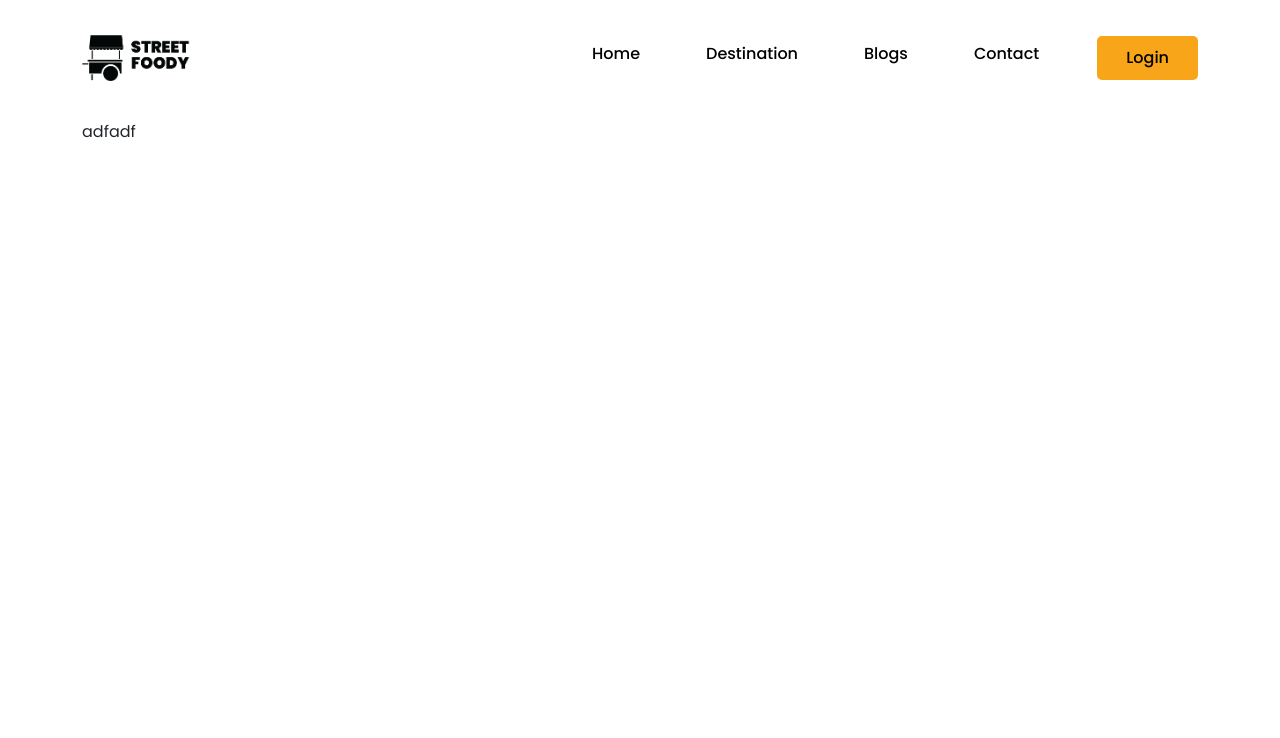
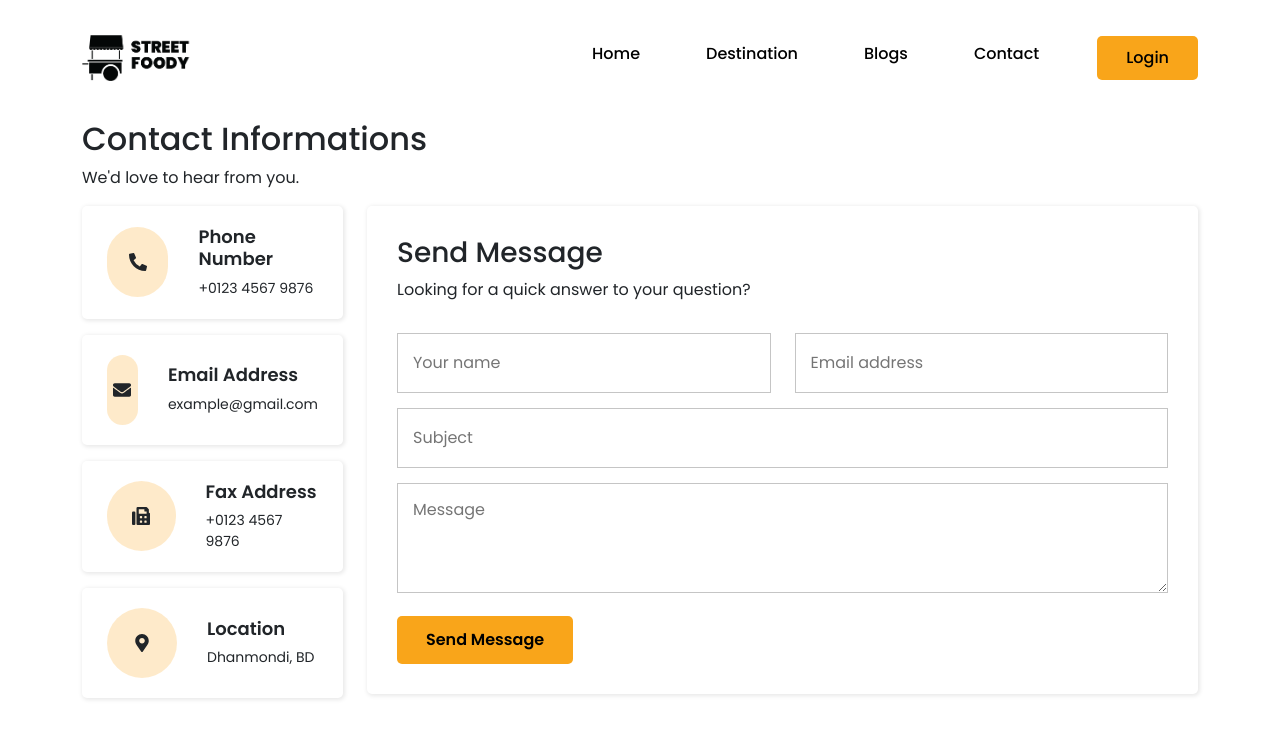
Before and after one commit to sagorranait/street-foody, a React (Create React App) app: page /contact in a window 1280 px wide. Shown: the top 738 px of the page. Built offline with nearby package versions, Linux system fonts and the light colour scheme.

Commit message:
Design of Contact Page is done

```diff
--- /dev/null
+++ b/src/Components/ContactInfo.js
@@ -0,0 +1,13 @@
+function ContactInfo({icon, title, text}) {
+  return (
+   <div className="info">
+      <div className="icon">{icon}</div>
+      <div className="text">
+         <h3>{title}</h3>
+         <p>{text}</p>
+      </div>
+   </div>
+  )
+}
+
+export default ContactInfo
--- a/src/Pages/Contact.js
+++ b/src/Pages/Contact.js
@@ -1,12 +1,50 @@
 import React from 'react'
-import { Container } from 'react-bootstrap'
+import { Col, Container, Form, Row } from 'react-bootstrap';
+import { FaPhoneAlt, FaEnvelope, FaFax, FaMapMarkerAlt } from "react-icons/fa";
+import ContactInfo from '../Components/ContactInfo';
 
 function Contact() {
   return (
     <div id="main">
       <div className="main-content">
          <Container>
-            adfadf
+            <div className="contact-title">
+                <h2>Contact Informations</h2>
+                <p>We'd love to hear from you.</p>
+            </div>
+            <Row>
+              <Col sm={12} md={6} lg={3} xl={3}>
+                <div className="contact-info">
+                  <ContactInfo icon={<FaPhoneAlt/>} title='Phone Number' text='+0123 4567 9876' />
+                  <ContactInfo icon={<FaEnvelope/>} title='Email Address' text='example@gmail.com' />
+                  <ContactInfo icon={<FaFax/>} title='Fax Address' text='+0123 4567 9876' />
+                  <ContactInfo icon={<FaMapMarkerAlt/>} title='Location' text='Dhanmondi, BD' />
+                </div>
+              </Col>
+              <Col sm={12} md={6} lg={9} xl={9}>
+                <div className="message">
+                  <h3>Send Message</h3>
+                  <p>Looking for a quick answer to your question?</p>
+                  <form className='message-form'>
+                    <Row>
+                      <Col>
+                        <input type="text" name="name" id="nameInput" placeholder='Your name' required />
+                      </Col>
+                      <Col>
+                        <input type="email" name="email" id="emailInput" placeholder='Email address' required />
+                      </Col>
+                    </Row>
+                    <Form.Group controlId="formGridAddress2">
+                      <input type="text" name="subject" id="nameInput" placeholder='Subject' required />
+                    </Form.Group>
+                    <Form.Group className="mb-3" controlId="formGridAddress2">
+                      <textarea name="message" id="textareaInput" placeholder='Message' style={{height: '110px'}}></textarea>
+                    </Form.Group>
+                    <button type="submit" className='streetFood-btn'>Send Message</button>
+                  </form>
+                </div>
+              </Col>
+            </Row>
          </Container>
       </div>
     </div>
--- a/src/Style/app.scss
+++ b/src/Style/app.scss
@@ -40,6 +40,7 @@ a{
 }
 
 @import "~bootstrap/scss/bootstrap";
+@import "./components/contactInfo";
 @import "./components/header";
 @import "./components/form";
 @import "./pages/contact";
--- /dev/null
+++ b/src/Style/components/_contactInfo.scss
@@ -0,0 +1,33 @@
+.info{
+   display: flex;
+   align-items: center;
+   gap: 30px;
+   padding: 20px 25px;
+   border-radius: 5px;
+   margin-bottom: 16px;
+   box-shadow: 1px 1px 4px 1px rgb(0 0 0 / 9%);
+
+   .icon{
+      width: 70px;
+      height: 70px;
+      border-radius: 50px;
+      background: #f9a51a3b;
+      display: flex;
+      align-items: center;
+      justify-content: center;
+
+      svg{
+         font-size: 18px;
+      }
+   }
+   .text{
+      h3{
+         font-size: 18px;
+         font-weight: 600;
+      }
+      p{
+         font-size: 14px;
+         margin: 0;
+      }
+   }
+}
--- a/src/Style/components/_form.scss
+++ b/src/Style/components/_form.scss
@@ -76,7 +76,8 @@
 /* Input Field Design */
 #emailInput,
 #passwordInput,
-#nameInput {
+#nameInput,
+#textareaInput {
    background: #FFFFFF;
    border: 1px solid #C5C5C5;
    width: 100%;
@@ -90,7 +91,8 @@
 
 #emailInput:focus,
 #passwordInput:focus,
-#nameInput:focus {
+#nameInput:focus,
+#textareaInput:focus {
   outline: 0;
   box-shadow: none;
 }
--- a/src/Style/pages/_contact.scss
+++ b/src/Style/pages/_contact.scss
@@ -0,0 +1,5 @@
+.message{
+   padding: 30px;
+   border-radius: 5px;
+   box-shadow: 1px 1px 4px 1px rgb(0 0 0 / 9%);
+}
```
